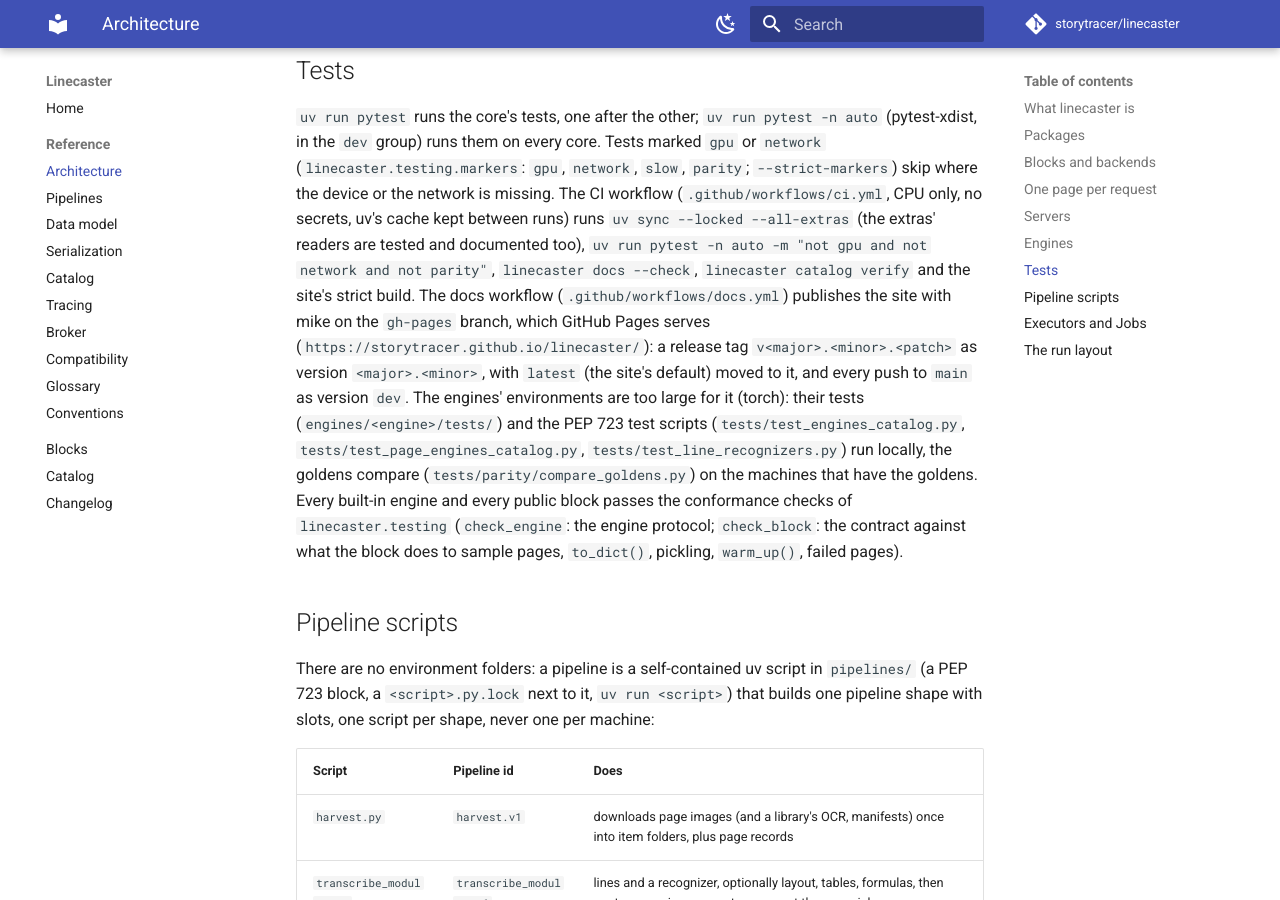
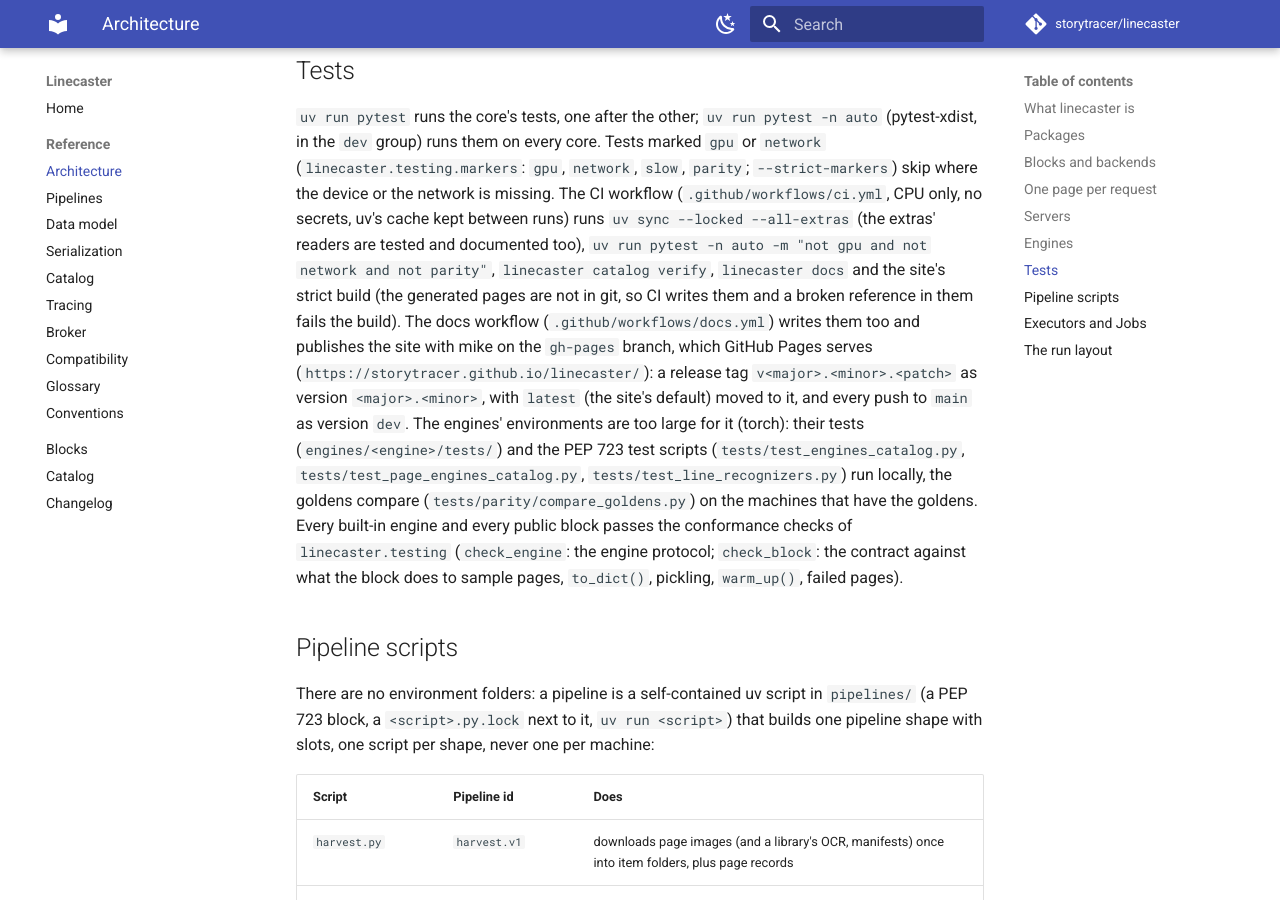
Before and after one commit to storytracer/linecaster, an MkDocs documentation site: the page built from docs/reference/architecture.md, in a window 1280 px wide and 900 px high, scrolled down 3925 px. Built offline with MkDocs 1.6.1 and Material for MkDocs 9.7.7, drawn with Linux system fonts in a browser that asks for light colours; comment, search, counter and statistics services are not loaded; the version menu is left out.

Commit message:
Say in the rules and the reference that the generated docs are built, not committed
Co-Authored-By: Claude Opus 5.5 <noreply@anthropic.com>

```diff
--- a/docs/reference/architecture.md
+++ b/docs/reference/architecture.md
@@ -112,9 +112,9 @@ group) runs them on every core. Tests marked `gpu` or `network` (`linecaster.tes
 `slow`, `parity`; `--strict-markers`) skip where the device or the network is missing. The CI workflow
 (`.github/workflows/ci.yml`, CPU only, no secrets, uv's cache kept between runs) runs `uv sync --locked
 --all-extras` (the extras' readers are tested and documented too), `uv run pytest -n auto -m "not gpu and not
-network and not parity"`, `linecaster docs
---check`, `linecaster catalog verify` and the site's strict build. The docs workflow (`.github/workflows/docs.yml`)
-publishes the site with mike on the `gh-pages` branch, which GitHub Pages serves
+network and not parity"`, `linecaster catalog verify`, `linecaster docs` and the site's strict build (the generated
+pages are not in git, so CI writes them and a broken reference in them fails the build). The docs workflow
+(`.github/workflows/docs.yml`) writes them too and publishes the site with mike on the `gh-pages` branch, which GitHub Pages serves
 (`https://storytracer.github.io/linecaster/`): a release tag `v<major>.<minor>.<patch>` as version `<major>.<minor>`,
 with `latest` (the site's default) moved to it, and every push to `main` as version `dev`. The engines' environments are too large for it
 (torch): their tests (`engines/<engine>/tests/`) and the PEP 723 test
--- a/mkdocs.yml
+++ b/mkdocs.yml
@@ -1,6 +1,6 @@
-# The docs site: uv run --group docs mkdocs build --strict (into site/). The pages are docs/: the hand-written
-# reference (docs/reference/) and what `linecaster docs` generates (index.md from the README, changelog.md,
-# blocks/, catalog/, llms.txt).
+# The docs site: uv run linecaster docs, then uv run --group docs mkdocs build --strict (into site/). The pages are
+# docs/: the hand-written reference (docs/reference/) and what `linecaster docs` generates, not in git (index.md from
+# the README, changelog.md, blocks/, catalog/, llms.txt).
 site_name: Linecaster
 site_description: Modular OCR pipelines you can run anywhere
 site_url: https://storytracer.github.io/linecaster/
```
Also changed, not shown: CLAUDE.md (+5 -4 lines), docs/reference/catalog.md (+1 -1 lines), docs/reference/conventions.md (+1 -1 lines), docs/reference/glossary.md (+1 -1 lines).
